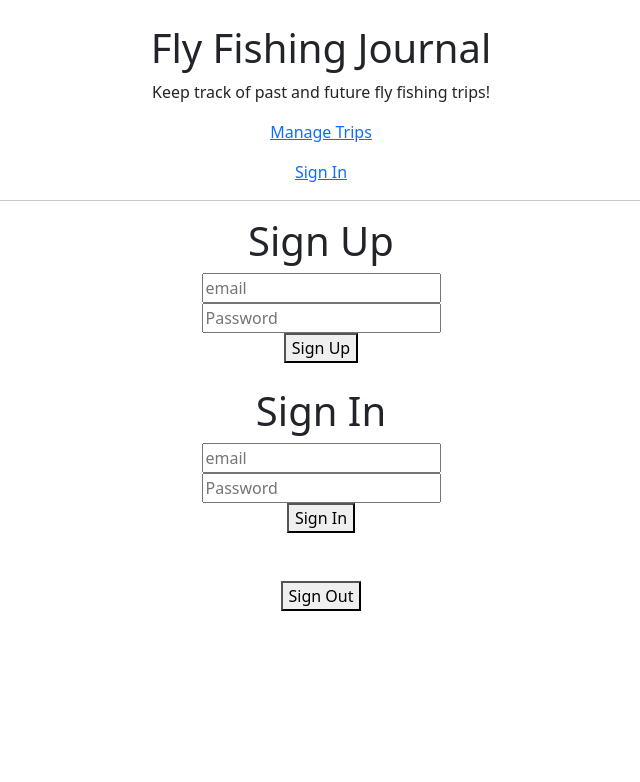
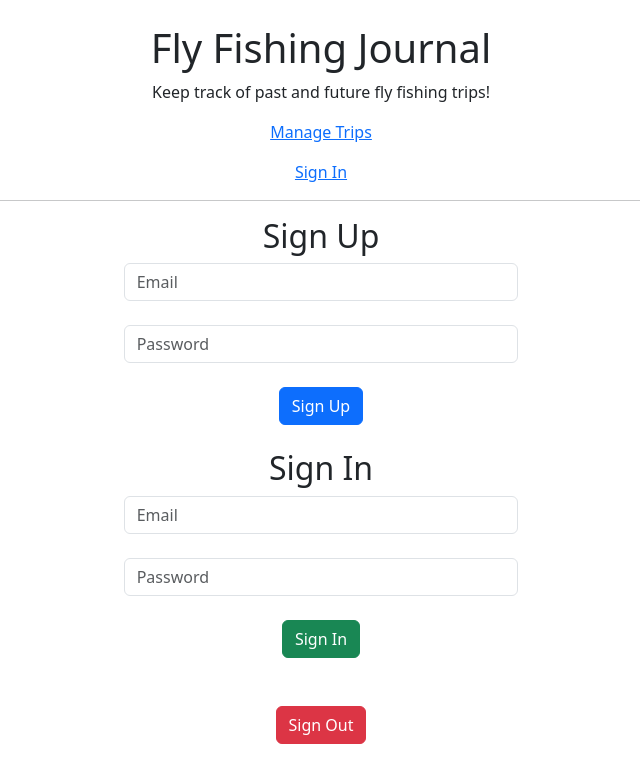
Before and after one commit to brianscherner/fly-fishing-journal, a React (Create React App) app: page /sign-in in a window 1280 px wide. Shown: the top 782 px of the page, without its empty margins (319-959 px from the left). Built offline with nearby package versions, Linux system fonts and the light colour scheme; no server answers.

Commit message:
Add styling to sign in page and adjust form field widths in reusable form.

```diff
--- a/src/components/SignIn.js
+++ b/src/components/SignIn.js
@@ -45,41 +45,45 @@ function SignIn() {
 
   return (
     <React.Fragment>
-      <h1>Sign Up</h1>
+      <h2>Sign Up</h2>
       {signUpSuccess}
+      <div className="row justify-content-center">
+        <div className="col-4">
           <form onSubmit={doSignUp}>
-        <input
+            <input className="form-control"
               type="text"
               name="email"
-          placeholder="email"/>
+              placeholder="Email"/>
             <br/>
-        <input
+            <input className="form-control"
               type="password"
               name="password"
               placeholder="Password"/>
             <br/>
-        <button type="submit">Sign Up</button>
+            <button className="btn btn-primary" type="submit">Sign Up</button>
           </form>
           <br/>
-      <h1>Sign In</h1>
+          <h2>Sign In</h2>
           {signInSuccess}
           <form onSubmit={doSignIn}>
-        <input
+            <input className="form-control"
               type="text"
               name="signInEmail"
-          placeholder="email"/>
+              placeholder="Email"/>
             <br/>
-        <input
+            <input className="form-control"
               type="password"
               name="signInPassword"
               placeholder="Password"/>
             <br/>
-        <button type="submit">Sign In</button>
+            <button className="btn btn-success" type="submit">Sign In</button>
           </form>
+        </div>
+      </div>
       <br/>
       {signOutSuccess}
       <br/>
-      <button onClick={doSignOut}>Sign Out</button>
+      <button className="btn btn-danger" onClick={doSignOut}>Sign Out</button>
     </React.Fragment>
   )
 }
--- a/src/components/forms/ReusableTripForm.js
+++ b/src/components/forms/ReusableTripForm.js
@@ -77,7 +77,7 @@ function ReusableTripForm(props) {
     <React.Fragment>
       <form onSubmit={props.formSubmissionHandler}>
         <div className="row justify-content-center">
-          <div className="col-6">
+          <div className="col-4">
             <select defaultValue="" className="form-select" name="tripType" onChange={(event) => handleTripTypeSelection(event)}>
               <option value="" disabled selected>Trip Type</option>
               <option value="Past">Past</option>
```
Lines whose indentation alone changed are shown as unchanged.
